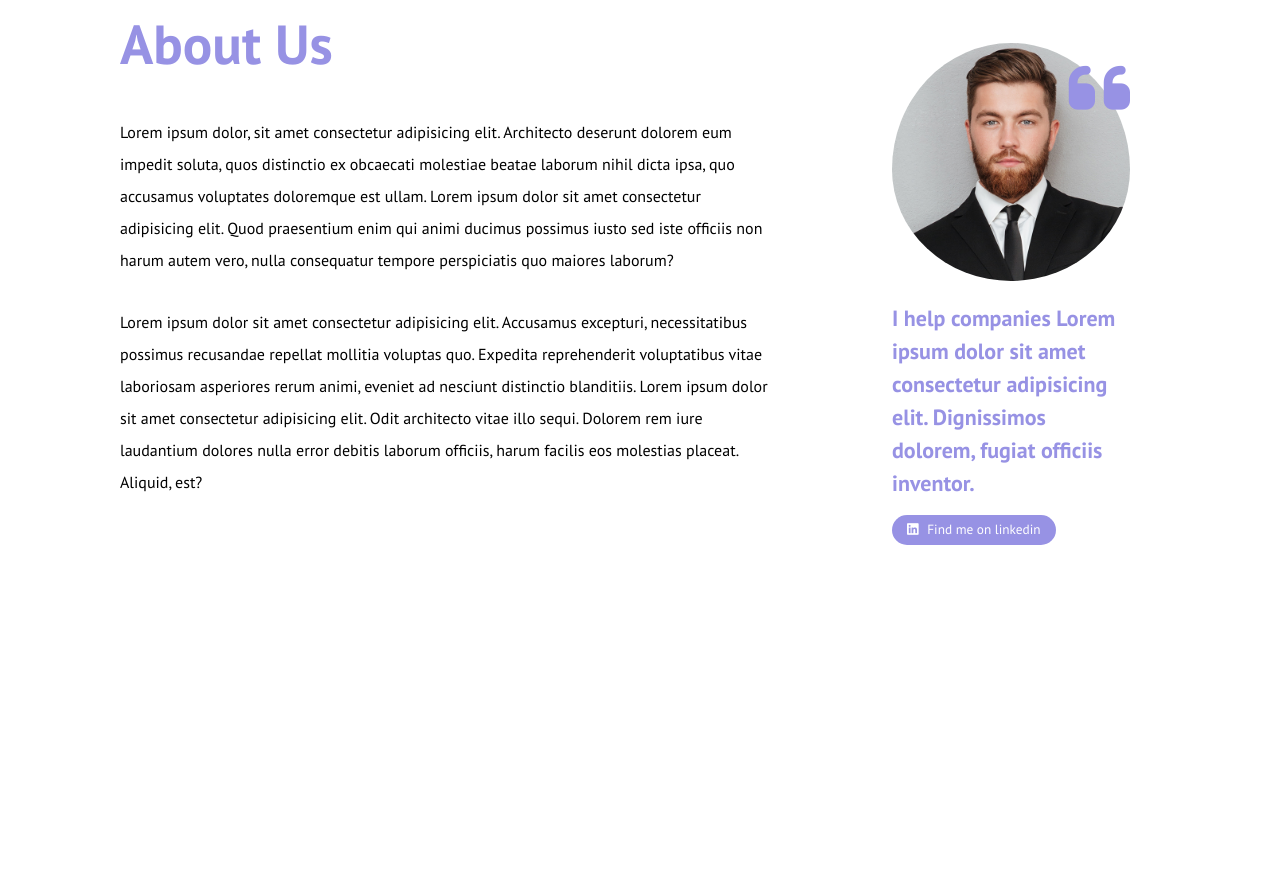
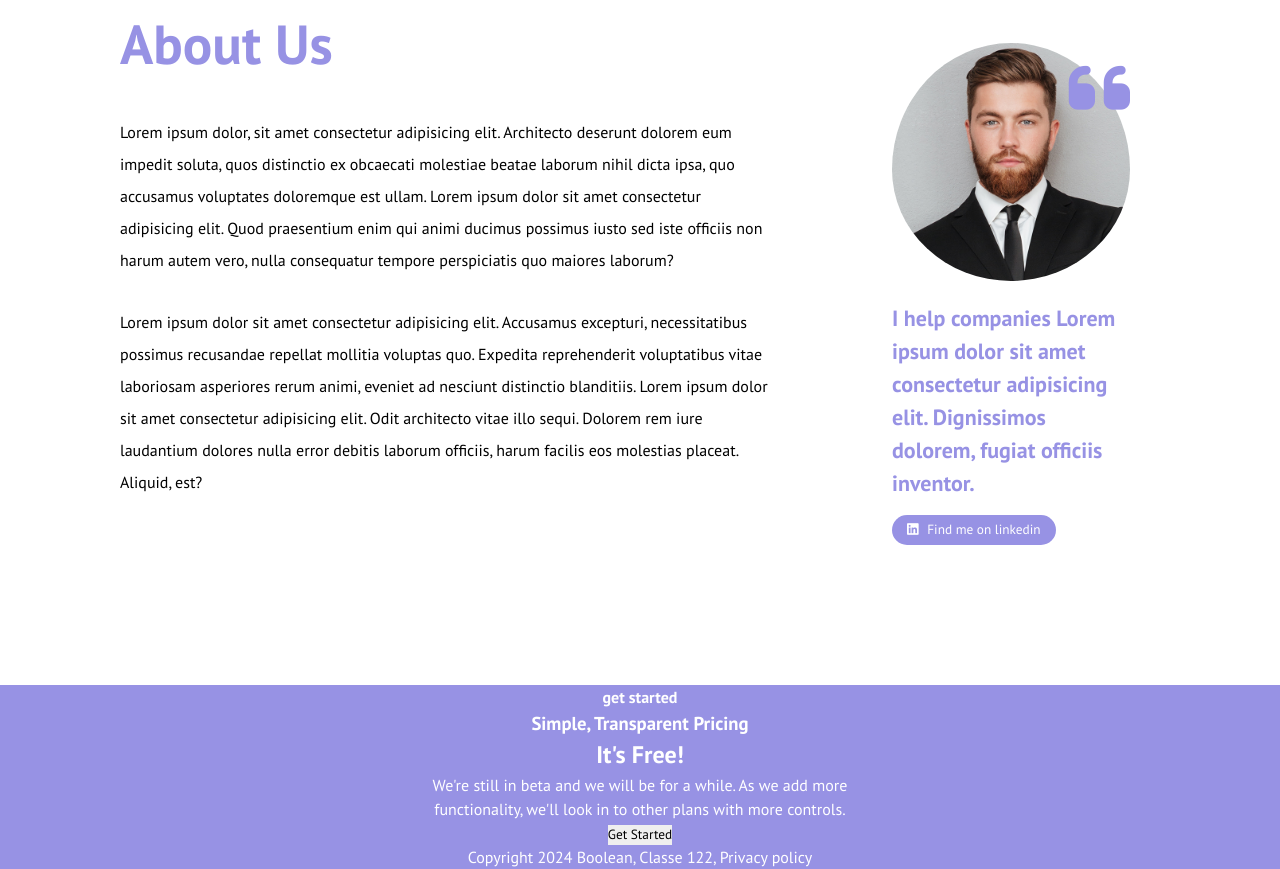
Before and after one commit to MatteoGiunta97/htmlcss-responsive-layout, a plain HTML site: page index.html in a window 1280 px wide. Shown: the part 3957-4826 px from the top of the page. Before the commit the page ends 4592 px from the top, so only its background shows below. Drawn offline with Linux system fonts and the light colour scheme.

Commit message:
feat: add get started section, structure and text

```diff
--- a/index.html
+++ b/index.html
@@ -297,6 +297,19 @@
           </div>
         </div>
       </section>
+      <!-- GET STARTED SECTION -->
+      <section class="get-started">
+        <div class="container">
+          <div class="free">
+            <h4>get started</h4>
+            <h3>Simple, Transparent Pricing</h3>
+            <h2>It's Free!</h2>
+            <p>We're still in beta and we will be for a while. As we add more <br> functionality, we'll look in to other plans with more controls.</p>
+            <button>Get Started</button>
+            <p>Copyright 2024 Boolean, Classe 122, <a href="#">Privacy policy</a></p>
+          </div>
+        </div>
+      </section>
     </main>
     <footer></footer>
   </body>
--- a/style.css
+++ b/style.css
@@ -409,8 +409,17 @@ nav .fa-solid {
     padding-right: 5px;
 }
 
+/* -----/ABOUT US SECTION */
 
-/* -----/ABOUT US SECTION */
+/* GET STARTED SECTION -----*/
+
+.get-started {
+    background-color: #9792e4;
+    text-align: center;
+    color: white;
+}
+
+/* -----/GET STARTED SECTION */
 
 /*---------- /MAIN */
 
@@ -480,5 +489,4 @@ nav .fa-solid {
     }
 }
 
-
 /*----- /MOBILE RESPONSIVE */
```
